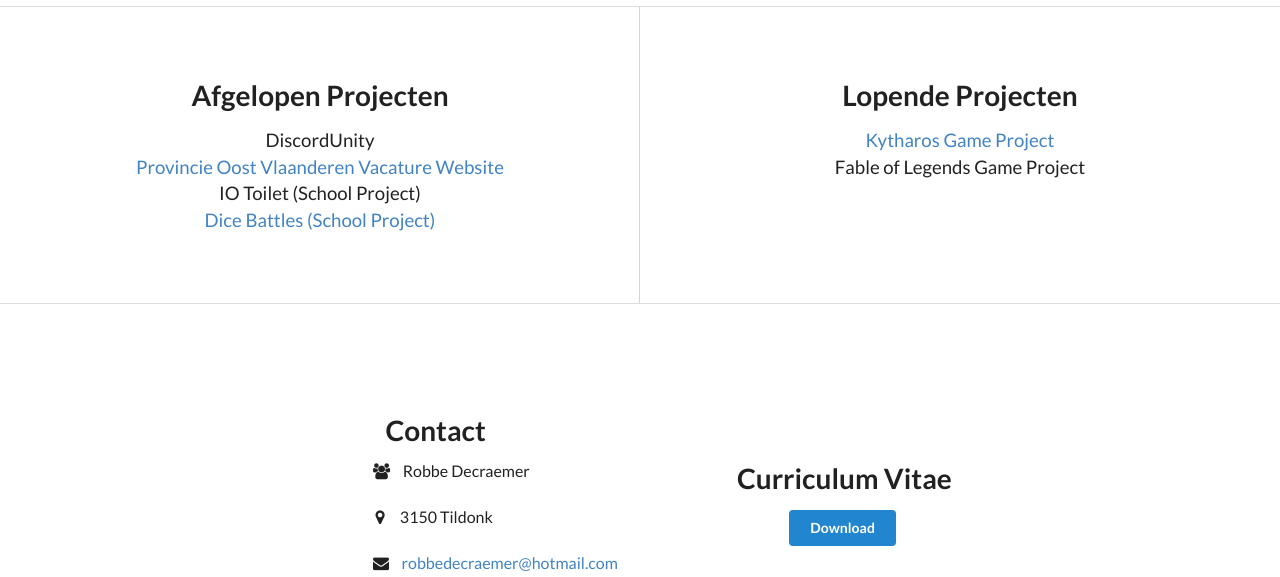
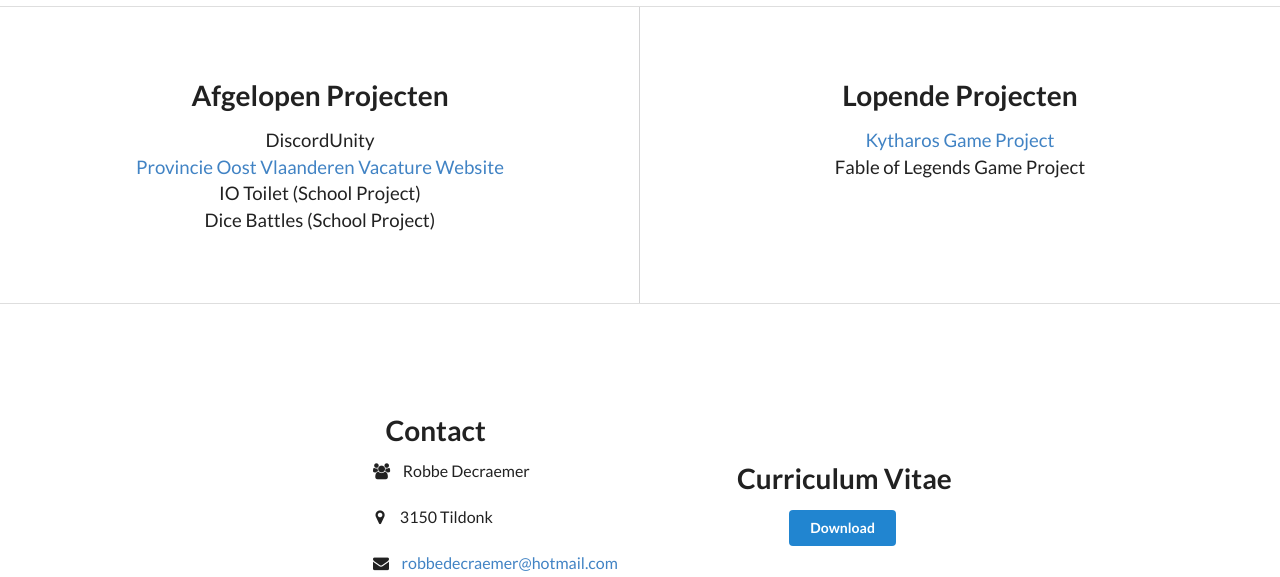
Before and after one commit to DatBlindArcher/RobbeDecraemer-r0661608.github.io, a plain HTML site: page index.html in a window 1280 px wide. Shown: the part 1760-2337 px from the top of the page. Drawn offline with Linux system fonts and the light colour scheme.

Commit message:
Update index.html

```diff
--- a/index.html
+++ b/index.html
@@ -724,7 +724,7 @@
                             <br>
                             IO Toilet (School Project)
                             <br>
-                            <a href="http://193.191.177.8:10548/dicebattles">Dice Battles (School Project)</a>
+                            Dice Battles (School Project)
                         </p>
                     </div>
                     <div class="column">
```
